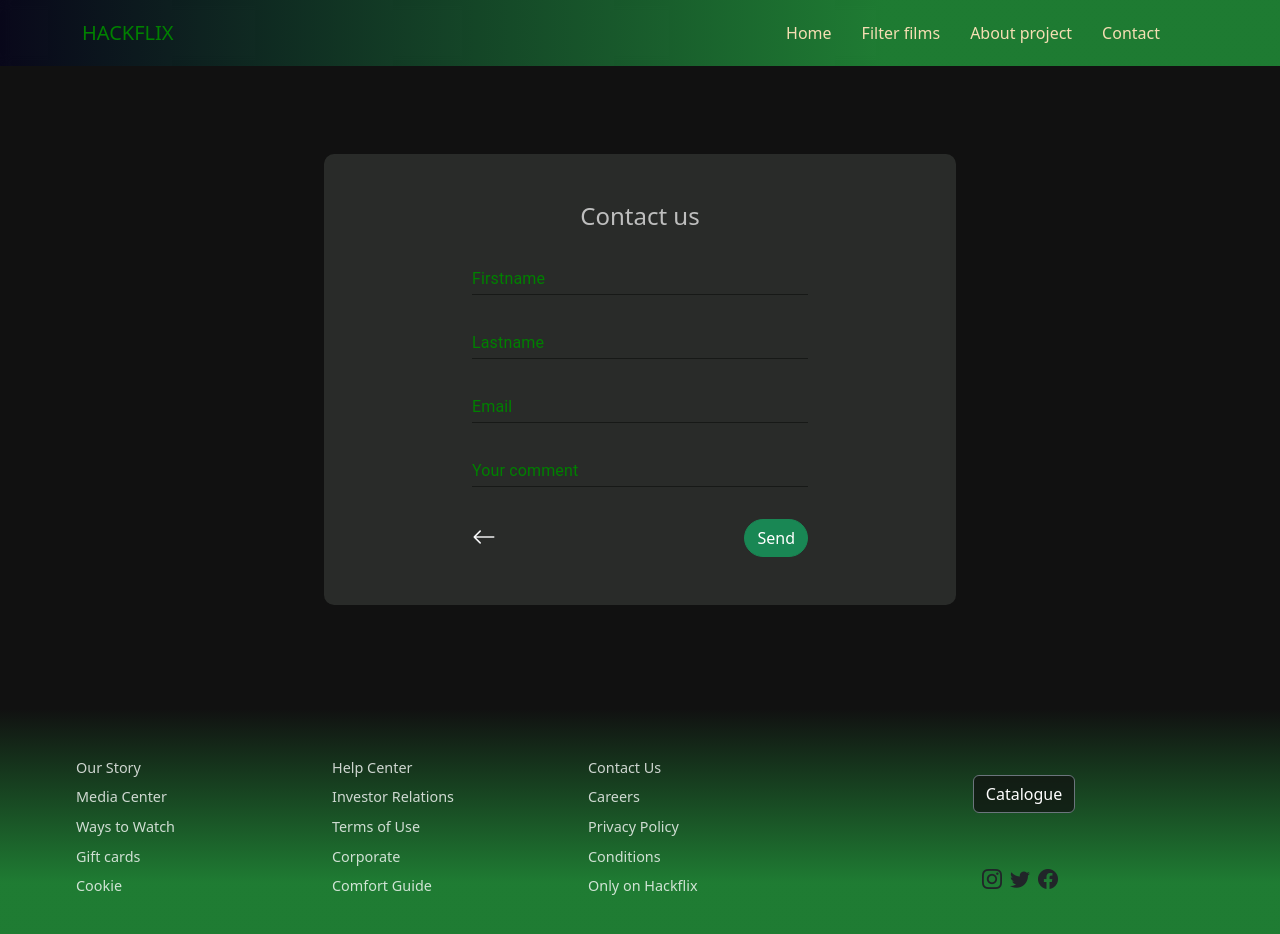
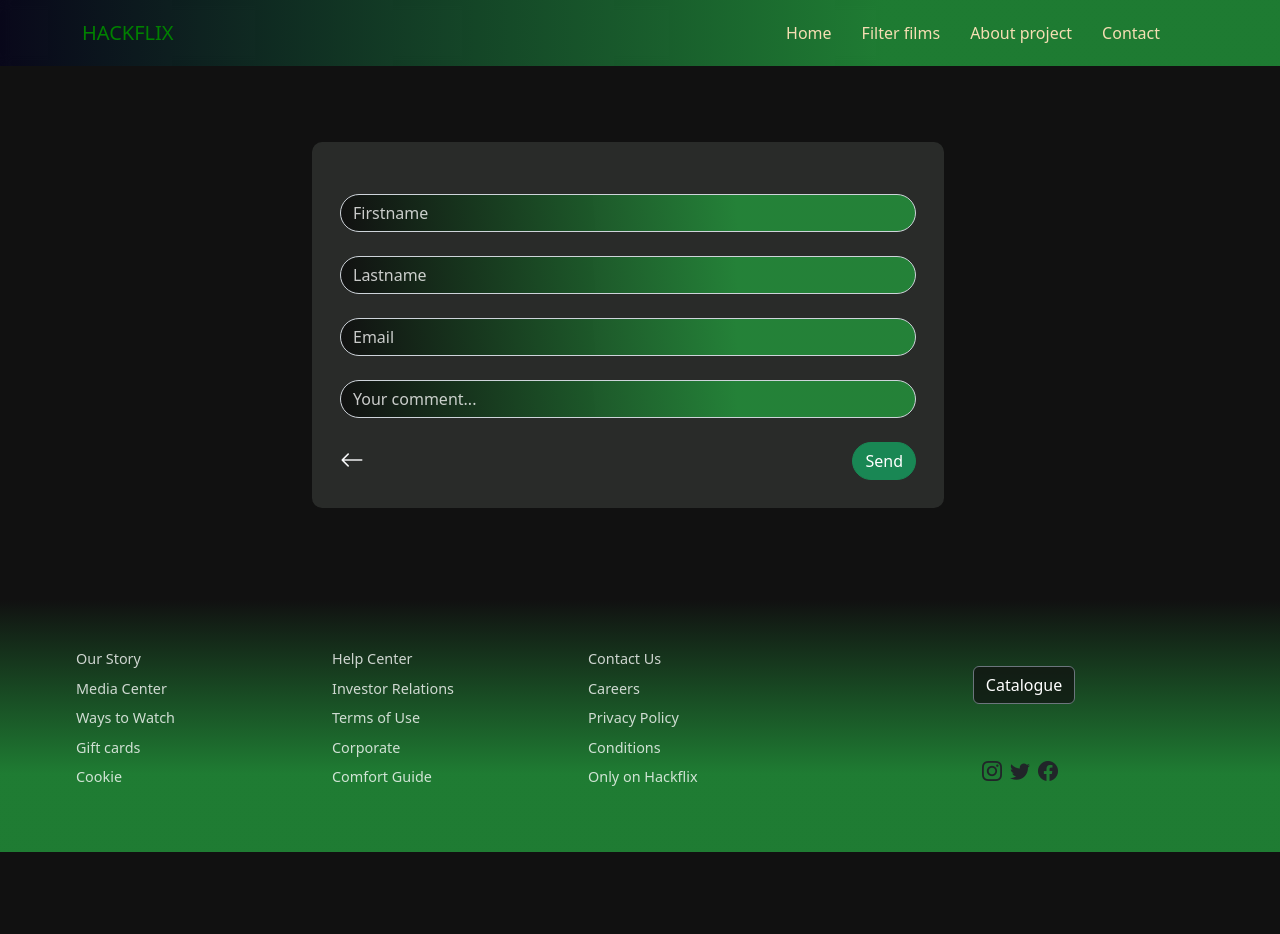
Before and after one commit to VirginiaBarbaro/hackflix, a React (Create React App) app: page /contact in a window 1280 px wide. Shown: the top 934 px of the page. After the commit the page ends 852 px from the top, so only its background shows below. Built offline with nearby package versions, Linux system fonts and the light colour scheme.

Commit message:
Last Commit

```diff
--- a/src/components/Contact.jsx
+++ b/src/components/Contact.jsx
@@ -3,16 +3,63 @@ import TextField from "@mui/material/TextField";
 import FormControl from "@mui/material/FormControl";
 import { Link } from "react-router-dom";
 import Header from "./Header";
-import Footer from "./Footer"
+import Footer from "./Footer";
 
 function Contact() {
   return (
     <>
       <Header />
       <div className="form-admin-create-product w-50 m-auto form-login">
-        <div className="container p-3 mt-5">
-          <div className="row p-3 formulary mt-4">
-            <FormControl className="col-md-8 col-lg-8 m-auto form-control-contact">
+        <div className="container p-1 mt-5">
+          <div className="row p-1 formulary mt-4 w-100">
+            <form className="p-4">
+              <div>
+                <label htmlFor="inputPassword5" class="form-label"></label>
+                <input
+                  type="text"
+                  id="firstname"
+                  className="form-control input-form-text"
+                  aria-labelledby="passwordHelpBlock"
+                  placeholder="Firstname"
+
+                />
+                <label htmlFor="lastname" class="form-label"></label>
+                <input
+                  type="text"
+                  id="lastname"
+                  className="form-control input-form-text"
+                  aria-labelledby="passwordHelpBlock"
+                  placeholder="Lastname"
+                />
+                <label htmlFor="email" class="form-label"></label>
+                <input
+                  type="email"
+                  id="email"
+                  className="form-control input-form-text"
+                  aria-labelledby="passwordHelpBlock"
+                  placeholder="Email"
+                />
+                <label htmlFor="comment" class="form-label"></label>
+                <input
+                  type="text"
+                  id="email"
+                  className="form-control input-form-text"
+                  aria-labelledby="passwordHelpBlock"
+                  placeholder="Your comment..."
+                />
+                <div className="d-flex justify-content-between mt-4">
+                  <div>
+                    <Link to="/" className="back-home-contact mt-4">
+                      <i className="bi bi-arrow-left text-light back-home-contact"></i>
+                    </Link>
+                  </div>
+                  <button type="button" className="btn btn-success btn-send">
+                    Send
+                  </button>
+                </div>
+              </div>
+            </form>
+            {/* <FormControl className=" col-sm-12 col-md-12 col-lg-12 m-auto form-control-contact">
               <h4 className="title-contact-us">Contact us</h4>
               <label htmlFor="firstname" id="firstname"></label>
               <TextField
@@ -58,7 +105,7 @@ function Contact() {
                 </div>
                 <button type="button" className="btn btn-success btn-send">Send</button>
               </div>
-            </FormControl>
+            </FormControl> */}
           </div>
         </div>
       </div>
--- a/src/movie.css
+++ b/src/movie.css
@@ -169,8 +169,19 @@ body {
 
 /* Contact us */
 
-.css-1c2i806-MuiFormLabel-root-MuiInputLabel-root {
-  color: #f5f5f5 !important;
+.input-form-text {
+  border-radius: 20px;
+  background: linear-gradient(
+    85deg,
+    transparent,
+    rgba(37, 37, 37, 0.61),
+    #111 0%,
+    rgba(35, 156, 61, 0.77) 69%
+  );
+}
+
+.input-form-text::placeholder {
+  color: rgba(255, 255, 255, 0.778);
 }
 
 .form-control-contact {
@@ -182,7 +193,6 @@ body {
 }
 
 .formulary {
-  padding: 3rem 1.5rem 3rem 1.5rem;
   background-color: #3a3d399d;
   backdrop-filter: blur(20px);
   text-align: center;
@@ -193,26 +203,6 @@ body {
   .input-form {
     color: wheat !important;
   }
-}
-
-.css-aqpgxn-MuiFormLabel-root-MuiInputLabel-root {
-  color: green !important;
-}
-
-.css-1c2i806-MuiFormLabel-root-MuiInputLabel-root.Mui-focused {
-  color: #f5f5f5b9 !important;
-}
-
-.css-v4u5dn-MuiInputBase-root-MuiInput-root::after {
-  border-bottom: 2px solid green !important;
-}
-
-.css-v4u5dn-MuiInputBase-root-MuiInput-root::before {
-  border-bottom: 2px solid #f5f5f5b9 !important;
-}
-
-.css-v4u5dn-MuiInputBase-root-MuiInput-root {
-  color: #fcf9be !important;
 }
 
 .back-home-contact:hover {
@@ -280,7 +270,6 @@ body {
   max-width: 100%;
 }
 
-
 /* about project  */
 
 .container-about {
```
